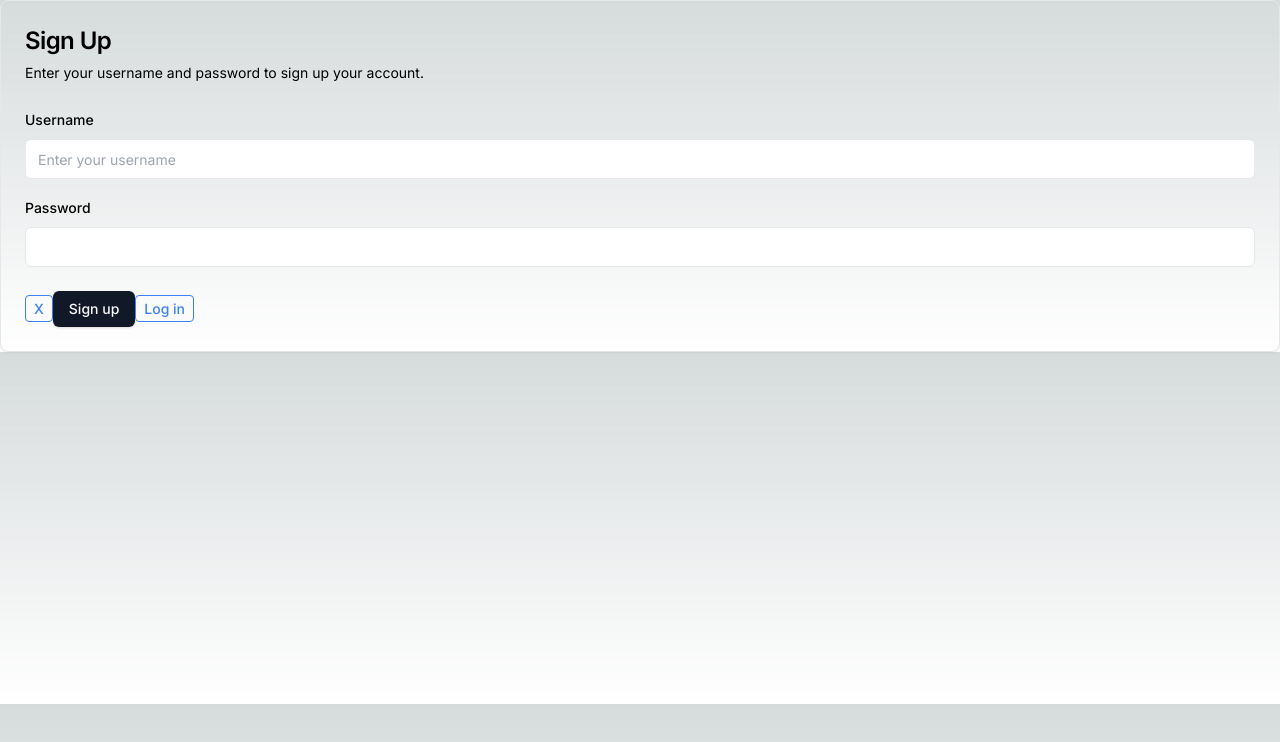
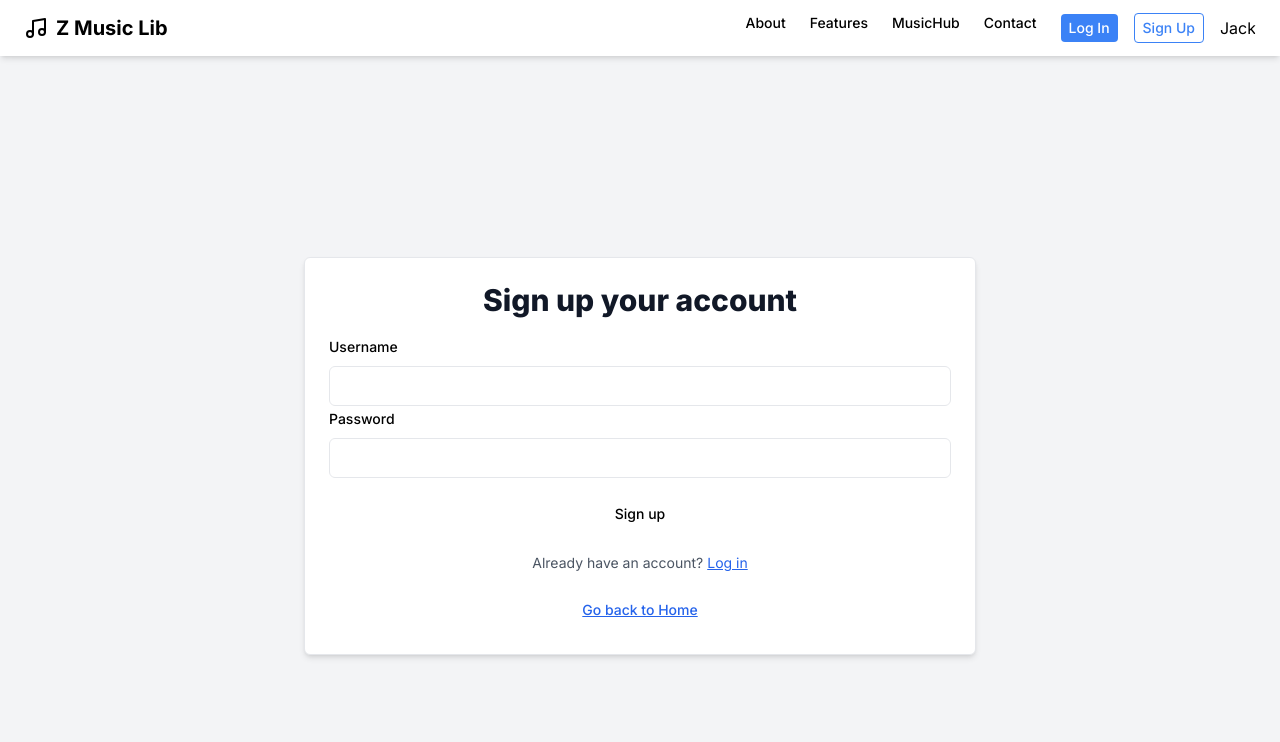
Before and after one commit to JackWang0318/z-music-lib-web-demo, a Next.js app: page /signup in a window 1280 px wide. Shown: the top 742 px of the page. Built offline with nearby package versions, Linux system fonts and the light colour scheme.

Commit message:
Add components header&footer, add profile page

```diff
--- a/src/app/compose/page.tsx
+++ b/src/app/compose/page.tsx
@@ -2,11 +2,15 @@
  * v0 by Vercel.
  * @see https://v0.dev/t/fLai1irU9ec
  */
+import Header from "@/components/component/header";
 import { Button } from "@/components/ui/button";
 import Link from "next/link";
 
+// 引入abcweb.js
 export default function Component() {
   return (
+    <div>
+      <Header />
       <div className="flex flex-col md:flex-row">
         <div className="flex flex-col w-full md:w-3/4 p-4">
           <div className="flex flex-col mb-4">
@@ -138,6 +142,7 @@ export default function Component() {
           </div>
         </div>
       </div>
+    </div>
   );
 }
 
--- a/src/app/login/page.tsx
+++ b/src/app/login/page.tsx
@@ -10,53 +10,54 @@ import { Label } from "@/components/ui/label";
 import { Input } from "@/components/ui/input";
 import { Button } from "@/components/ui/button";
 import Link from "next/link";
+import Header from "@/components/component/header";
 
 export default function LoginBar() {
   return (
-    <Card>
-      <CardHeader>
-        <CardTitle className="text-2xl">Log In</CardTitle>
-        <CardDescription>
-          Enter your username and password to login to your account.
-        </CardDescription>
-      </CardHeader>
-      <CardContent className="space-y-4">
+    <div>
+      <Header />
+      <div className="flex items-center justify-center min-h-screen bg-gray-100">
+        <Card className="w-full max-w-md mx-auto bg-white shadow-md rounded-md overflow-hidden md:max-w-2xl">
+          <CardContent className="flex flex-col justify-center p-6 space-y-4">
+            <h2 className="text-center text-3xl font-extrabold text-gray-900">
+              Log in to your account
+            </h2>
+            <div>
               <div className="space-y-2">
                 <Label htmlFor="username">Username</Label>
-          <Input
-            id="username"
-            placeholder="Enter your username"
-            required
-            type="text"
-          />
+                <Input id="username" required />
               </div>
               <div className="space-y-2">
                 <Label htmlFor="password">Password</Label>
                 <Input id="password" required type="password" />
               </div>
-      </CardContent>
-      <CardFooter>
-        <div className="justify-content: space-between align-items:center">
+              <Button className="w-full mt-4" type="submit">
+                Log In
+              </Button>
+            </div>
+            <div className="text-center">
+              <span className="text-sm text-gray-600">
+                Don't have an account?
+              </span>
               <Link
-            className="px-2 py-1 text-sm font-medium rounded border border-blue-500 text-blue-500 hover:border-blue-600 hover:text-blue-600"
-            href="/"
-          >
-            X
-          </Link>
-          <Link
-            className="inline-flex h-9 items-center justify-center rounded-md bg-gray-900 px-4 py-2 text-sm font-medium text-gray-50 shadow transition-colors hover:bg-gray-900/90 focus-visible:outline-none focus-visible:ring-1 focus-visible:ring-gray-950 disabled:pointer-events-none disabled:opacity-50 dark:bg-gray-50 dark:text-gray-900 dark:hover:bg-gray-50/90"
-            href="/#"
-          >
-            Log in
-          </Link>
-          <Link
-            className="px-2 py-1 text-sm font-medium rounded border border-blue-500 text-blue-500 hover:border-blue-600 hover:text-blue-600"
+                className="text-sm text-blue-600 underline ml-1"
                 href="/signup"
               >
-            Sign up
+                Sign Up
               </Link>
+              <Button
+                aria-label="Go back to home page"
+                className="w-full mt-4"
+                type="button"
+              >
+                <Link className="text-sm text-blue-600 underline" href="/">
+                  Go back to Home
+                </Link>
+              </Button>
             </div>
-      </CardFooter>
+          </CardContent>
         </Card>
+      </div>
+    </div>
   );
 }
--- a/src/app/page.tsx
+++ b/src/app/page.tsx
@@ -1,20 +1,9 @@
 import { LoginBar } from "@/components/component/login-bar";
-// import { MainPage } from "@/components/component/main-page";
-
-// const Home = () => {
-//   return (
-//     <div>
-//       <MainPage />
-//       <LoginBar />
-//     </div>
-//   );
-// };
-
-// export default Home;
-
 import Link from "next/link";
 import { Avatar } from "@/components/ui/avatar";
 import { CardHeader, CardContent, Card } from "@/components/ui/card";
+import Header from "@/components/component/header";
+import Footer from "@/components/component/footer";
 
 export function MainPage() {
   return (
@@ -22,52 +11,8 @@ export function MainPage() {
       key="1"
       className="flex flex-col min-h-screen bg-white dark:bg-gray-800"
     >
-      <header className="px-4 lg:px-6 h-14 flex items-center">
-        <Link className="flex items-center justify-center" href="#">
-          <MusicIcon className="h-6 w-6 mr-2" />
-          <span className="text-xl font-bold">Z Music Lib</span>
-        </Link>
-        <nav className="ml-auto flex gap-4 sm:gap-6">
-          <Link
-            className="text-sm font-medium hover:underline underline-offset-4"
-            href="#"
-          >
-            About
-          </Link>
-          <Link
-            className="text-sm font-medium hover:underline underline-offset-4"
-            href="#"
-          >
-            Features
-          </Link>
-          <Link
-            className="text-sm font-medium hover:underline underline-offset-4"
-            href="#"
-          >
-            MusicHub
-          </Link>
-          <Link
-            className="text-sm font-medium hover:underline underline-offset-4"
-            href="#"
-          >
-            Contact
-          </Link>
-          <div className="flex items-center gap-4">
-            <Link
-              className="px-2 py-1 text-sm font-medium rounded bg-blue-500 text-white hover:bg-blue-600"
-              href="/login"
-            >
-              Log In
-            </Link>
-            <Link
-              className="px-2 py-1 text-sm font-medium rounded border border-blue-500 text-blue-500 hover:border-blue-600 hover:text-blue-600"
-              href="/signup"
-            >
-              Sign Up
-            </Link>
-          </div>
-        </nav>
-      </header>
+      <Header />
+
       <main className="flex-1">
         <section className="w-full pt-12 md:pt-24 lg:pt-32 border-y">
           <div className="px-4 md:px-6 space-y-10 xl:space-y-16">
@@ -163,42 +108,9 @@ export function MainPage() {
           </div>
         </section>
       </main>
-      <footer className="flex flex-col gap-2 sm:flex-row py-6 w-full shrink-0 items-center px-4 md:px-6 border-t">
-        <p className="text-xs text-gray-500 dark:text-gray-400">
-          © Z Music Lib. All rights reserved.
-        </p>
-        <nav className="sm:ml-auto flex gap-4 sm:gap-6">
-          <Link className="text-xs hover:underline underline-offset-4" href="#">
-            Terms of Service
-          </Link>
-          <Link className="text-xs hover:underline underline-offset-4" href="#">
-            Privacy
-          </Link>
-        </nav>
-      </footer>
+      <Footer />
     </div>
   );
 }
 
-function MusicIcon(props) {
-  return (
-    <svg
-      {...props}
-      xmlns="http://www.w3.org/2000/svg"
-      width="24"
-      height="24"
-      viewBox="0 0 24 24"
-      fill="none"
-      stroke="currentColor"
-      strokeWidth="2"
-      strokeLinecap="round"
-      strokeLinejoin="round"
-    >
-      <path d="M9 18V5l12-2v13" />
-      <circle cx="6" cy="18" r="3" />
-      <circle cx="18" cy="16" r="3" />
-    </svg>
-  );
-}
-
 export default MainPage;
--- a/src/app/signup/page.tsx
+++ b/src/app/signup/page.tsx
@@ -10,53 +10,54 @@ import { Label } from "@/components/ui/label";
 import { Input } from "@/components/ui/input";
 import { Button } from "@/components/ui/button";
 import Link from "next/link";
+import Header from "@/components/component/header";
 
-export default function SignupBar() {
+export default function SignUpBar() {
   return (
-    <Card>
-      <CardHeader>
-        <CardTitle className="text-2xl">Sign Up</CardTitle>
-        <CardDescription>
-          Enter your username and password to sign up your account.
-        </CardDescription>
-      </CardHeader>
-      <CardContent className="space-y-4">
+    <div>
+      <Header />
+      <div className="flex items-center justify-center min-h-screen bg-gray-100">
+        <Card className="w-full max-w-md mx-auto bg-white shadow-md rounded-md overflow-hidden md:max-w-2xl">
+          <CardContent className="flex flex-col justify-center p-6 space-y-4">
+            <h2 className="text-center text-3xl font-extrabold text-gray-900">
+              Sign up your account
+            </h2>
+            <div>
               <div className="space-y-2">
                 <Label htmlFor="username">Username</Label>
-          <Input
-            id="username"
-            placeholder="Enter your username"
-            required
-            type="text"
-          />
+                <Input id="username" required />
               </div>
               <div className="space-y-2">
                 <Label htmlFor="password">Password</Label>
                 <Input id="password" required type="password" />
               </div>
-      </CardContent>
-      <CardFooter>
-        <div className="justify-content: space-between align-items:center">
+              <Button className="w-full mt-4" type="submit">
+                Sign up
+              </Button>
+            </div>
+            <div className="text-center">
+              <span className="text-sm text-gray-600">
+                Already have an account?
+              </span>
               <Link
-            className="px-2 py-1 text-sm font-medium rounded border border-blue-500 text-blue-500 hover:border-blue-600 hover:text-blue-600"
-            href="/"
-          >
-            X
-          </Link>
-          <Link
-            className="inline-flex h-9 items-center justify-center rounded-md bg-gray-900 px-4 py-2 text-sm font-medium text-gray-50 shadow transition-colors hover:bg-gray-900/90 focus-visible:outline-none focus-visible:ring-1 focus-visible:ring-gray-950 disabled:pointer-events-none disabled:opacity-50 dark:bg-gray-50 dark:text-gray-900 dark:hover:bg-gray-50/90"
-            href="/#"
-          >
-            Sign up
-          </Link>
-          <Link
-            className="px-2 py-1 text-sm font-medium rounded border border-blue-500 text-blue-500 hover:border-blue-600 hover:text-blue-600"
+                className="text-sm text-blue-600 underline ml-1"
                 href="/login"
               >
                 Log in
               </Link>
+              <Button
+                aria-label="Go back to home page"
+                className="w-full mt-4"
+                type="button"
+              >
+                <Link className="text-sm text-blue-600 underline" href="/">
+                  Go back to Home
+                </Link>
+              </Button>
             </div>
-      </CardFooter>
+          </CardContent>
         </Card>
+      </div>
+    </div>
   );
 }
--- /dev/null
+++ b/src/components/component/MusicIcon.tsx
@@ -0,0 +1,20 @@
+export default function MusicIcon(props) {
+  return (
+    <svg
+      {...props}
+      xmlns="http://www.w3.org/2000/svg"
+      width="24"
+      height="24"
+      viewBox="0 0 24 24"
+      fill="none"
+      stroke="currentColor"
+      strokeWidth="2"
+      strokeLinecap="round"
+      strokeLinejoin="round"
+    >
+      <path d="M9 18V5l12-2v13" />
+      <circle cx="6" cy="18" r="3" />
+      <circle cx="18" cy="16" r="3" />
+    </svg>
+  );
+}
--- /dev/null
+++ b/src/components/component/footer.tsx
@@ -0,0 +1,22 @@
+import Link from "next/link";
+import React from "react";
+
+const Footer = () => {
+  return (
+    <footer className="flex flex-col gap-2 sm:flex-row py-6 w-full shrink-0 items-center px-4 md:px-6 border-t">
+      <p className="text-xs text-gray-500 dark:text-gray-400">
+        © Z Music Lib. All rights reserved.
+      </p>
+      <nav className="sm:ml-auto flex gap-4 sm:gap-6">
+        <Link className="text-xs hover:underline underline-offset-4" href="#">
+          Terms of Service
+        </Link>
+        <Link className="text-xs hover:underline underline-offset-4" href="#">
+          Privacy
+        </Link>
+      </nav>
+    </footer>
+  );
+};
+
+export default Footer;
--- /dev/null
+++ b/src/components/component/header.tsx
@@ -0,0 +1,66 @@
+import Link from "next/link";
+import React from "react";
+import MusicIcon from "./MusicIcon";
+import { Avatar, AvatarFallback, AvatarImage } from "../ui/avatar";
+
+const Header = () => {
+  return (
+    <header className="px-4 lg:px-6 h-14 flex items-center sticky top-0 bg-white shadow-md">
+      <Link className="flex items-center justify-center" href="/">
+        <MusicIcon className="h-6 w-6 mr-2" />
+        <span className="text-xl font-bold">Z Music Lib</span>
+      </Link>
+      <nav className="ml-auto flex gap-4 sm:gap-6">
+        <Link
+          className="text-sm font-medium hover:underline underline-offset-4"
+          href="https://github.com/pigsquare/z-melody-composer-lib"
+          target="_blank"
+        >
+          About
+        </Link>
+        <Link
+          className="text-sm font-medium hover:underline underline-offset-4"
+          href="#"
+        >
+          Features
+        </Link>
+        <Link
+          className="text-sm font-medium hover:underline underline-offset-4"
+          href="#"
+        >
+          MusicHub
+        </Link>
+        <Link
+          className="text-sm font-medium hover:underline underline-offset-4"
+          href="#"
+        >
+          Contact
+        </Link>
+        <div className="flex items-center gap-4">
+          <Link
+            className="px-2 py-1 text-sm font-medium rounded bg-blue-500 text-white hover:bg-blue-600"
+            href="/login"
+          >
+            Log In
+          </Link>
+          <Link
+            className="px-2 py-1 text-sm font-medium rounded border border-blue-500 text-blue-500 hover:border-blue-600 hover:text-blue-600"
+            href="/signup"
+          >
+            Sign Up
+          </Link>
+        </div>
+      </nav>
+      <div className="ml-4">
+        <Avatar className="h-9 w-9 hover:text-blue-600">
+          <AvatarImage alt="User avatar" src="/#" />
+          <AvatarFallback>
+            <Link href="/profile">Jack</Link>
+          </AvatarFallback>
+        </Avatar>
+      </div>
+    </header>
+  );
+};
+
+export default Header;
```
Also changed, not shown: src/app/profile/page.tsx (added, +74 -0 lines). Lines whose indentation alone changed are shown as unchanged.
